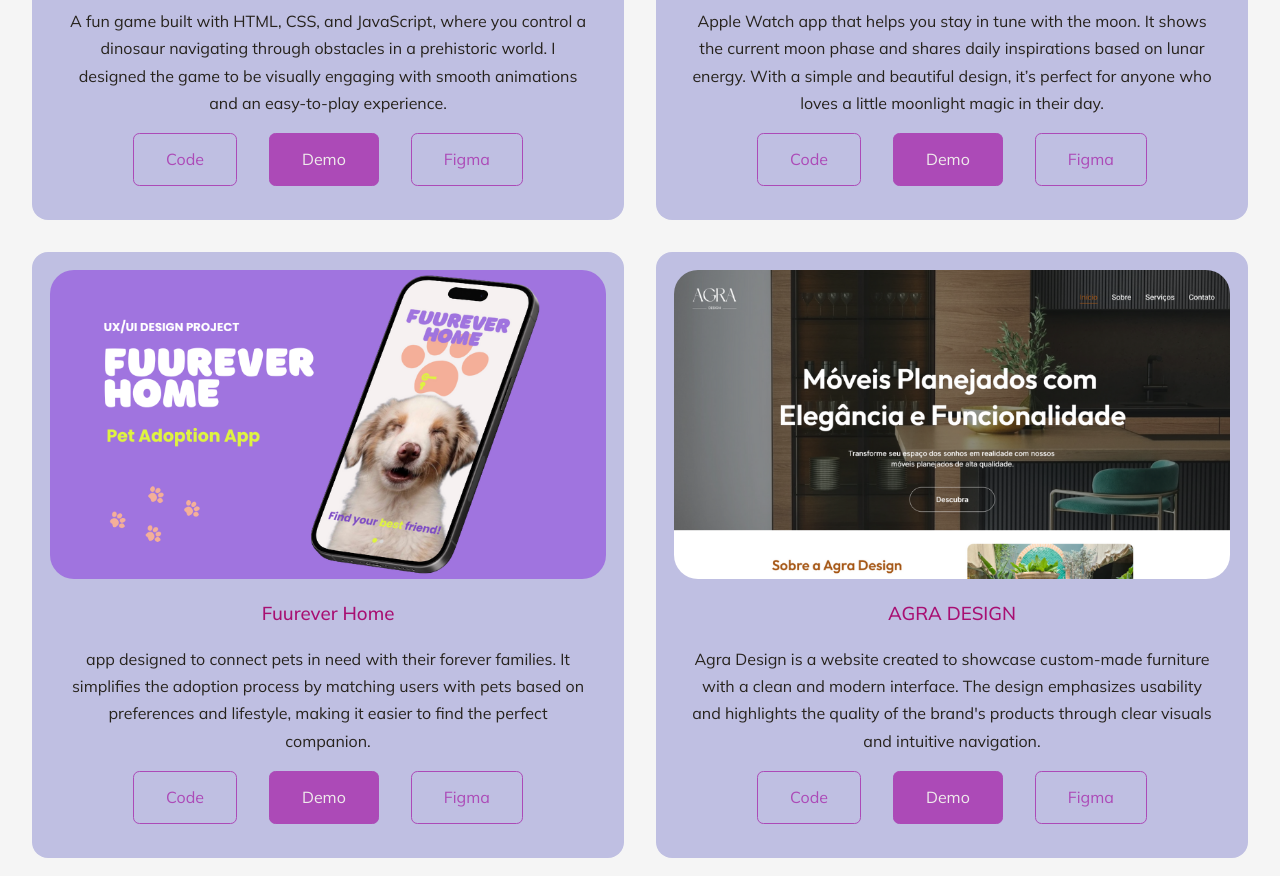
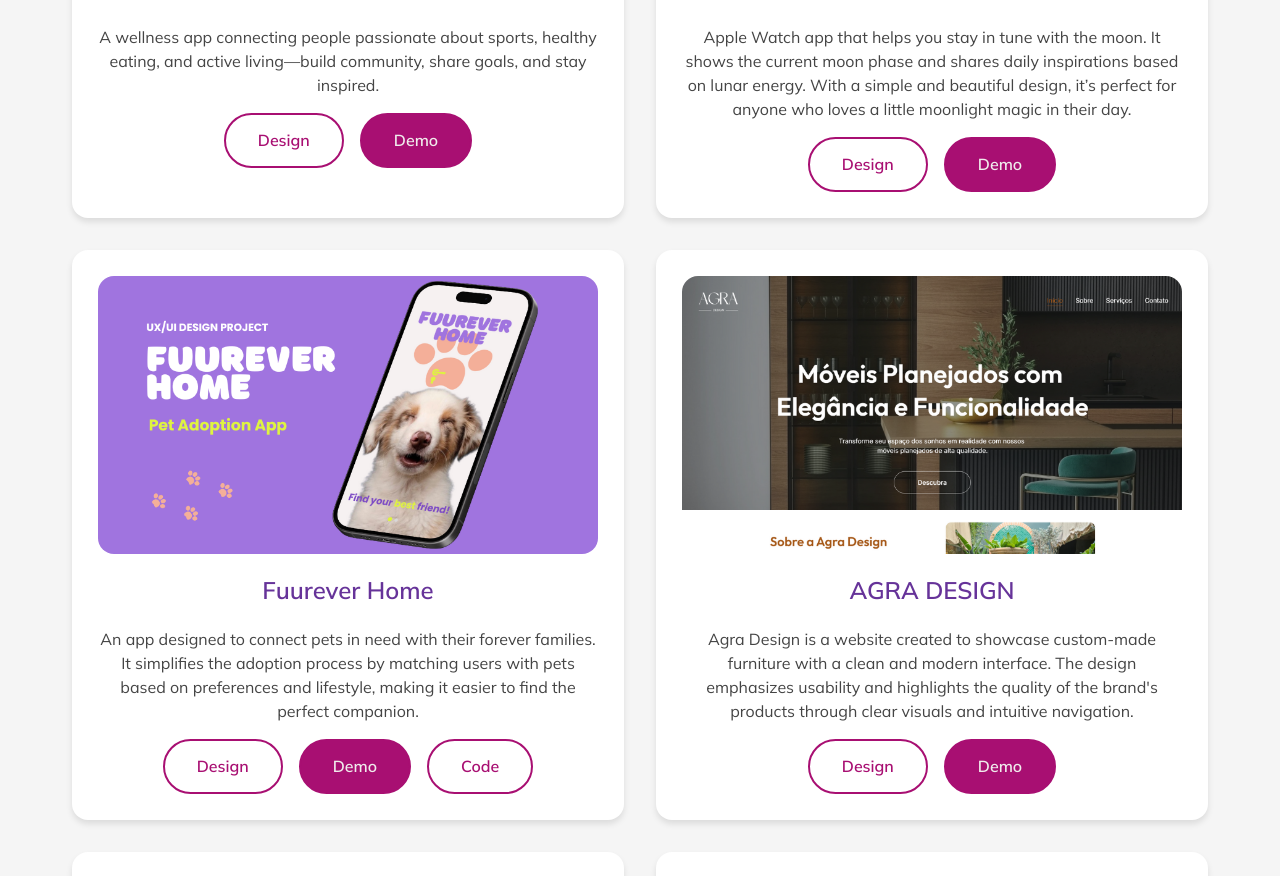
Before and after one commit to barbaraagra/portfolio, a React (Create React App) app: page / in a window 1280 px wide. Shown: the part 1911-2787 px from the top of the page. Built offline with nearby package versions, Linux system fonts and the light colour scheme.

Commit message:
ajustes no design

```diff
--- a/src/components/header/header.css
+++ b/src/components/header/header.css
@@ -2,19 +2,19 @@ body {
     display: flex;
     justify-content: center;
     align-items: center;
-    min-height: 100vh; /* Garante que o corpo ocupe toda a altura da tela */
+    min-height: 100vh;
     margin: 0;
     background-color: #fff;
 }
 
 header {
-    width: 100%; /* Garante que o header ocupe a largura total */
+    width: 100%;
     padding-top: 2rem;
     margin-bottom: 12rem;
     display: flex;
     flex-direction: column;
-    justify-content: center; /* Centraliza os conteúdos verticalmente */
-    align-items: center; /* Centraliza os conteúdos horizontalmente */
+    justify-content: center;
+    align-items: center;
 }
 
 .header__container {
@@ -31,7 +31,7 @@ header {
 
 .header__socials {
     position: absolute;
-    right: 37rem; /* Coloca na lateral esquerda */
+    right: 37rem;
     bottom: 2rem;
     display: flex;
     flex-direction: column;
@@ -49,36 +49,41 @@ header {
 /* PICTURE */
 .me {
     background: linear-gradient(var(--color-primary), transparent);
-    width: 30rem; /* Largura ajustada */
-    height: 20rem; /* Altura ajustada */
-    border-radius: 0 2rem 0 2rem; /* Canto arredondado com raio de 2rem em todos os cantos */
+    width: 30rem;
+    height: 20rem;
+    border-radius: 0 2rem 0 2rem;
     overflow: hidden;
     display: flex;
     align-items: center;
     justify-content: center;
-    margin-top: 2rem; /* Adiciona espaçamento para o alinhamento vertical */
+    margin-top: 2rem;
 }
 
 .me img {
     width: 100%;
     height: 100%;
-    object-fit: cover; /* Garante que a imagem preencha o container sem distorcer */
+    object-fit: cover;
 }
 
 .scroll__down {
     position: absolute;
-    left: 35rem;
     bottom: 5rem;
-    transform: rotate(90deg);
+    left: 125%;
+    transform: translateX(-50%) rotate(90deg);
     font-weight: 300;
     font-size: 0.9rem;
-    white-space: nowrap; /* Impede a quebra de linha */
+    white-space: nowrap;
+    color: #A80F72;
 }
 
 /* Responsividade para telas de celular */
 @media screen and (max-width: 768px) {
     header {
-        margin-bottom: 2rem; /* Reduz o espaçamento em telas menores */
+        margin-bottom: 2rem;
+
+    }
+    .scroll__down{
+        display: none;
     }
 
 }
--- a/src/components/portfolio/Portfolio.jsx
+++ b/src/components/portfolio/Portfolio.jsx
@@ -7,34 +7,43 @@ import img4 from '../../assets/agradesign.png';
 import img5 from '../../assets/portfolio5.png';
 import img6 from '../../assets/portfolio1.png';
 
-const data = [
+// Dados organizados
+const projects = [
 {
     id: 1,
     image: img1,
     title: "GOODAY MOBILE APP",
     description:
-            "A fun game built with HTML, CSS, and JavaScript, where you control a dinosaur navigating through obstacles in a prehistoric world. I designed the game to be visually engaging with smooth animations and an easy-to-play experience.",
-        github: "https://github.com/barbaraagra/Dino_Era",
-        demo: "https://barbaraagra.github.io/Dino_Era/",
-    }
-,
+        "A wellness app connecting people passionate about sports, healthy eating, and active living—build community, share goals, and stay inspired.",
+    demo: "https://embed.figma.com/proto/S322tvnhTMc225FMek2CQf/Gooday?page-id=0%3A1&node-id=33-185&node-type=frame&viewport=197%2C200%2C0.08&scaling=scale-down&content-scaling=fixed&starting-point-node-id=87%3A854&embed-host=share",
+    design: "https://figma.com/prototype/Gooday-Mobile-App",
+    btnDesign: "Design",
+    btnDemo: "Demo",
+},
+
     {
         id: 2,
         image: img2,
         title: "MOON MAGIC APPLE WATCH",
         description:
             "Apple Watch app that helps you stay in tune with the moon. It shows the current moon phase and shares daily inspirations based on lunar energy. With a simple and beautiful design, it’s perfect for anyone who loves a little moonlight magic in their day.",
-        github: "https://github.com/barbaraagra/WannaGo",
         demo: "https://wannago.cyclic.app/",
+        design: "https://figma.com/prototype/Moon-Magic-Design",
+        btnDesign: "Design",
+        btnDemo: "Demo",
     },
     {
         id: 3,
         image: img3,
         title: "Fuurever Home",
         description:
-            "app designed to connect pets in need with their forever families. It simplifies the adoption process by matching users with pets based on preferences and lifestyle, making it easier to find the perfect companion.",
-        github: "https://github.com/barbaraagra/nomadic-client",
+            "An app designed to connect pets in need with their forever families. It simplifies the adoption process by matching users with pets based on preferences and lifestyle, making it easier to find the perfect companion.",
+            design: "https://figma.com/prototype/Fuurever-Home",
         demo: "https://nomadic-app.netlify.app/",
+        code: "https://github.com/barbaraagra/nomadic-client",
+        btnDesign: "Design",
+        btnDemo: "Demo",
+        btnCode: "Code",
     },
     {
         id: 4,
@@ -42,8 +51,10 @@ const data = [
         title: "AGRA DESIGN",
         description:
             "Agra Design is a website created to showcase custom-made furniture with a clean and modern interface. The design emphasizes usability and highlights the quality of the brand's products through clear visuals and intuitive navigation.",
-        github: "https://agradesign.com.br/",
         demo: "https://agradesign.com.br/",
+        design: "https://figma.com/prototype/Agra-Design",
+        btnDesign: "Design",
+        btnDemo: "Demo",
     },
     {
         id: 5,
@@ -51,8 +62,12 @@ const data = [
         title: "OHALO STORE",
         description:
             "Ohalo Store is a fully responsive e-commerce platform built with TypeScript. I designed and developed the interface to provide a seamless shopping experience, with clean layouts, intuitive navigation, and smooth functionality.",
-        github: "https://github.com/barbaraagra/Ohalo-Store",
+        code: "https://github.com/barbaraagra/Ohalo-Store",
         demo: "https://ohalo-store.netlify.app",
+        design: "https://figma.com/prototype/Ohalo-Store",
+        btnCode: "Code",
+        btnDemo: "Demo",
+        btnDesign: "Design",
     },
     {
         id: 6,
@@ -60,56 +75,64 @@ const data = [
         title: "DINO ERA",
         description:
             "A fun game built with HTML, CSS, and JavaScript, where you control a dinosaur navigating through obstacles in a prehistoric world. I designed the game to be visually engaging with smooth animations and an easy-to-play experience.",
-        github: "https://github.com/barbaraagra/Dino_Era",
+        code: "https://github.com/barbaraagra/Dino_Era",
         demo: "https://barbaraagra.github.io/Dino_Era/",
-    }
+        btnCode: "Code",
+        btnDemo: "Demo",
+    },
 ];
 
-function Portfolio() {
+const Portfolio = () => {
     return (
         <section id="portfolio">
-            <h5>My Recent work</h5>
+            <h5>My Recent Work</h5>
             <h2>Portfolio</h2>
 
             <div className="portfolio__container">
-                {
-                    data.map(({ id, image, title, description, github, demo }) => {
-                        return (
-                            <article key={id} className="portfolio__item">
+                {projects.map((project) => (
+                    <article key={project.id} className="portfolio__item">
                         <div className="portfolio__item-image">
-                                    <img src={image} alt={title} />
+                            <img src={project.image} alt={project.title} />
                         </div>
-                                <h3>{title}</h3>
-                                <p>{description}</p>
+                        <h3>{project.title}</h3>
+                        <p>{project.description}</p>
                         <div className="portfolio__item-cta">
-                                    <a
-                                        href={github}
+                        { project.design &&   <a
+                                href={project.design}
                                 className="btn"
+                                target="_blank"
+                                rel="noreferrer"
                             >
-                                        Code
-                                    </a>
-                                    <a
-                                        href={demo}
+                                {project.btnDesign}
+                            </a>}
+                            {project.demo &&    <a
+                                href={project.demo}
                                 className="btn btn-primary"
                                 target="_blank"
-                                        rel='noreferrer'
+                                rel="noreferrer"
                             >
-                                        Demo
-                                    </a>
-                                                                      <a
-                                        href={github}
+                                {project.btnDemo}
+
+
+                            </a>}
+                       { project.code &&    <a
+                                href={project.code}
                                 className="btn"
+                                target="_blank"
+                                rel="noreferrer"
                             >
-                                        Figma
-                                    </a>
+                                {project.btnCode}
+                            </a>}
+
+
+
+
                         </div>
                     </article>
-                        )
-                    })
-                }
+                ))}
             </div>
         </section>
     );
-}
+};
 
-export default Portfolio
+export default Portfolio;
--- a/src/components/portfolio/portfolio.css
+++ b/src/components/portfolio/portfolio.css
@@ -2,65 +2,77 @@
     display: grid;
     grid-template-columns: repeat(2, 1fr);
     gap: 2rem;
-    margin-left: 2rem;
-    margin-right: 2rem;
+    margin: 0 auto;
+    padding: 2rem;
+    max-width: 1200px;
 }
 
 .portfolio__item {
-    background: var(--color-primary-variant);
-    padding: 1rem;
+    background: #fff;
+    padding: 1.5rem;
     border-radius: 1rem;
+    box-shadow: 0 4px 6px rgba(0, 0, 0, 0.1);
     border: 2px solid transparent;
-    transition: var(--transition);
+    transition: all 0.3s ease-in-out;
+    position: relative;
 }
 
 .portfolio__item:hover {
-    border-color: var(--color-primary-variant);
-    background: transparent;
+    border-color: #c8a2c8;
+    transform: translateY(-5px);
 }
 
 .portfolio__item-image {
-    border-radius: 1.5rem;
+    border-radius: 1rem;
     overflow: hidden;
+    margin-bottom: 1rem;
+}
+
+.portfolio__item-image img {
+    width: 100%;
+    display: block;
 }
 
 .portfolio__item h3 {
-    margin-top: 1.2rem;
     text-align: center;
-    color: var(--color-bg-variant);
-}
-
-.portfolio__item h4 {
-    color: var(--color-dark);
-    margin-bottom: 1rem;
-    text-align: center;
+    font-size: 1.5rem;
+    font-weight: 700;
+    color: #663399;
+    margin-bottom: 0.5rem;
 }
 
 .portfolio__item p {
     text-align: center;
-    margin: 1rem 1rem 1rem 1rem;
+    font-size: 1rem;
+    color: #444;
+    line-height: 1.5;
+    margin: 1rem 0;
 }
-
 
 .portfolio__item-cta {
     display: flex;
     justify-content: center;
-    gap: 2rem;
-    margin-bottom: 1rem;
+    gap: 1rem;
+    margin-top: 1rem;
 }
 
-/* MEDIA QUERIES FOR SMALL DEVICES */
+.portfolio__item-cta button {
+    background: #c8a2c8;
+    color: #fff;
+    padding: 0.8rem 1.5rem;
+    border: none;
+    border-radius: 0.5rem;
+    cursor: pointer;
+    transition: background 0.3s ease;
+}
 
-@media screen and (max-width: 600px) {
+.portfolio__item-cta button:hover {
+    background: #a67bbf;
+}
+
+/* MEDIA QUERIES PARA DISPOSITIVOS MENORES */
+@media screen and (max-width: 768px) {
     .portfolio__container {
-        grid-template-columns: 1fr 1fr;
-        gap: 1.2rem;
-        display: grid;
-        grid-template-columns: repeat(1, 1fr);
-    }
-
-    .portfolio__container__container>div {
         grid-template-columns: 1fr;
-        gap: 1rem;
     }
 }
--- a/src/index.css
+++ b/src/index.css
@@ -16,7 +16,6 @@
       --color-bg-variant: #A80F72;
       --color-primary: #ac4ab7;
       --color-primary-variant: #BFBFE2;
-      --color-secondary: #D4AF37;
       --color-dark: #27231d;
       --color-light: #f0ecec;
 
@@ -86,32 +85,37 @@
   }
 
   a {
-      color: #9D43A7;
+      color: var(--color-bg-variant);
       transition: var(--transition);
   }
 
   a:hover {
-      color: var(--color-secondary);
+      color: var(--color-primary-variant);
   }
 
   .btn {
     width: max-content;
+    font-weight: 700;
     display: inline-block;
-    color: var(--color-primary);
     padding: 0.75rem 2rem; /* Aumente o valor do padding lateral (direita e esquerda) */
-    border-radius: 0.4rem;
+    border-radius: 2rem;
     cursor: pointer;
-    border: 1px solid var(--color-primary);
+    border: 2px solid var(--color-bg-variant);
     transition: var(--transition);
 }
 
 .btn:hover {
-    background: var(--color-primary-variant);
-    color: var(--color-dark);
+    background: var(--color-bg-variant);
+    color: var(--color-light);
     border-color: transparent;
 }
 
 .btn-primary {
+    background: var(--color-bg-variant);
+    color: var(--color-light);
+}
+
+.btn-primary:hover{
     background: var(--color-primary);
     color: var(--color-light);
 }
```
Lines whose indentation alone changed are shown as unchanged.
